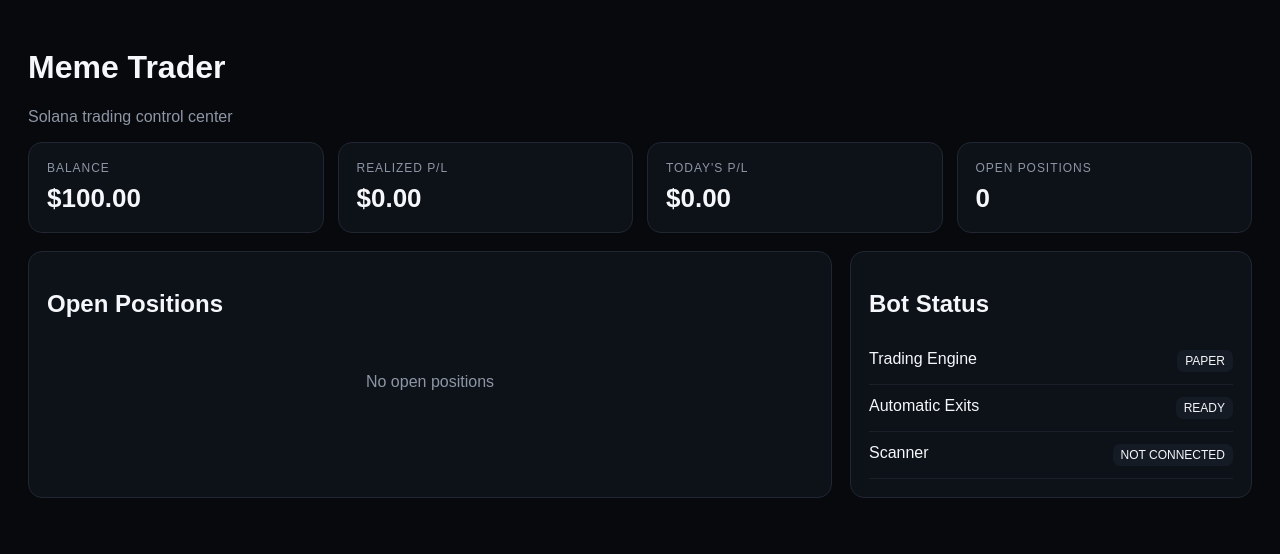
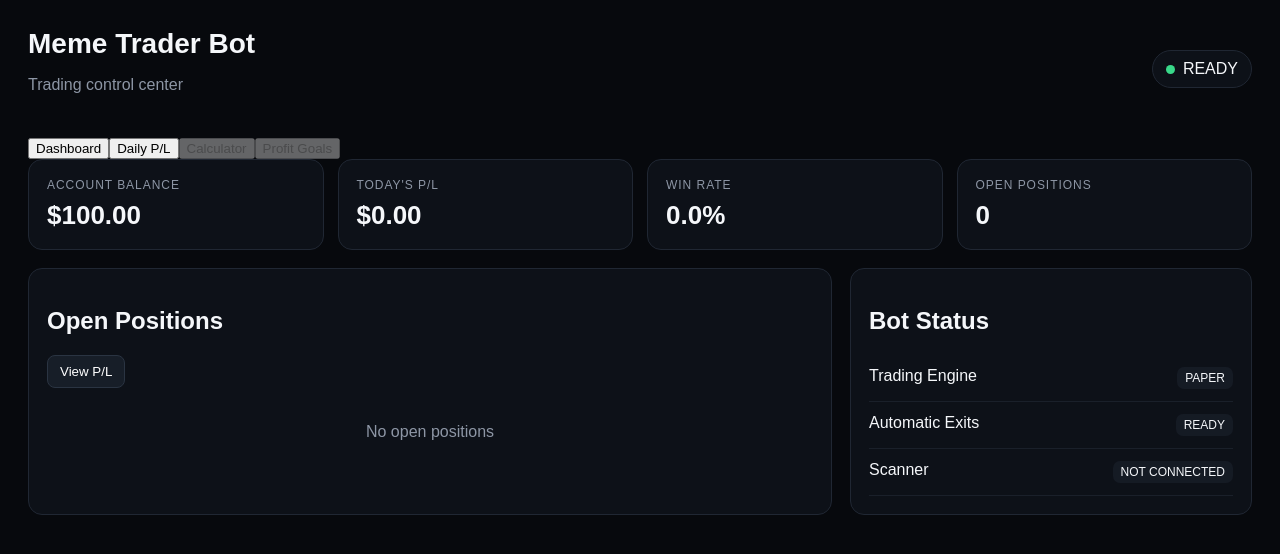
Before and after one commit to sfrfeytrd/meme-trader-bot-dashboard, a Next.js app: page / in a window 1280 px wide. Shown: the top 554 px of the page. Built offline with nearby package versions, Linux system fonts and the light colour scheme.

Commit message:
Add daily and monthly P/L views

```diff
--- a/app/page.tsx
+++ b/app/page.tsx
@@ -1 +1,124 @@
-export default function Home(){return <main className="wrap"><h1>Meme Trader</h1><p className="muted">Solana trading control center</p><div className="grid"><div className="card"><div className="label">Balance</div><div className="value">$100.00</div></div><div className="card"><div className="label">Realized P/L</div><div className="value">$0.00</div></div><div className="card"><div className="label">Today's P/L</div><div className="value">$0.00</div></div><div className="card"><div className="label">Open Positions</div><div className="value">0</div></div></div><div className="layout"><section className="card"><h2>Open Positions</h2><div className="empty">No open positions</div></section><section className="card"><h2>Bot Status</h2><div className="row"><span>Trading Engine</span><span className="pill">PAPER</span></div><div className="row"><span>Automatic Exits</span><span className="pill">READY</span></div><div className="row"><span>Scanner</span><span className="pill">NOT CONNECTED</span></div></section></div></main>}
+'use client';
+
+import { useMemo, useState } from 'react';
+
+type Tab = 'dashboard' | 'daily';
+
+function money(value: number) {
+  return `${value < 0 ? '-' : ''}$${Math.abs(value).toFixed(2)}`;
+}
+
+export default function Home() {
+  const [tab, setTab] = useState<Tab>('dashboard');
+  const now = new Date();
+
+  // These are intentionally zero until the dashboard is connected to the trading engine.
+  // The table structure is ready for real daily/monthly trade P/L data.
+  const daily = useMemo(() => {
+    const daysInMonth = new Date(now.getFullYear(), now.getMonth() + 1, 0).getDate();
+    return Array.from({ length: daysInMonth }, (_, i) => ({ day: i + 1, pnl: 0 }));
+  }, [now]);
+
+  const monthly = useMemo(() => {
+    return Array.from({ length: 12 }, (_, i) => ({
+      month: new Date(now.getFullYear(), i, 1).toLocaleString('en-US', { month: 'long' }),
+      pnl: 0,
+    }));
+  }, [now]);
+
+  const monthName = now.toLocaleString('en-US', { month: 'long' });
+
+  return (
+    <main className="wrap">
+      <header className="top">
+        <div className="brand">
+          <h1>Meme Trader Bot</h1>
+          <p className="muted">Trading control center</p>
+        </div>
+        <div className="status"><span className="dot" />READY</div>
+      </header>
+
+      <nav className="tabs" aria-label="Dashboard navigation">
+        <button className={tab === 'dashboard' ? 'tab active' : 'tab'} onClick={() => setTab('dashboard')}>Dashboard</button>
+        <button className={tab === 'daily' ? 'tab active' : 'tab'} onClick={() => setTab('daily')}>Daily P/L</button>
+        <button className="tab" disabled>Calculator</button>
+        <button className="tab" disabled>Profit Goals</button>
+      </nav>
+
+      {tab === 'dashboard' ? (
+        <>
+          <div className="grid">
+            <div className="card"><div className="label">Account Balance</div><div className="value">$100.00</div></div>
+            <div className="card"><div className="label">Today's P/L</div><div className="value">$0.00</div></div>
+            <div className="card"><div className="label">Win Rate</div><div className="value">0.0%</div></div>
+            <div className="card"><div className="label">Open Positions</div><div className="value">0</div></div>
+          </div>
+
+          <div className="layout">
+            <section className="card">
+              <div className="sectionHead"><h2>Open Positions</h2><button className="btn" onClick={() => setTab('daily')}>View P/L</button></div>
+              <div className="empty">No open positions</div>
+            </section>
+            <section className="card">
+              <h2>Bot Status</h2>
+              <div className="row"><span>Trading Engine</span><span className="pill">PAPER</span></div>
+              <div className="row"><span>Automatic Exits</span><span className="pill">READY</span></div>
+              <div className="row"><span>Scanner</span><span className="pill">NOT CONNECTED</span></div>
+            </section>
+          </div>
+        </>
+      ) : (
+        <section className="pnlPage">
+          <div className="pageTitle">
+            <div><h2>Profit & Loss</h2><p className="muted">Daily results and monthly totals for {now.getFullYear()}</p></div>
+            <div className="pnlSummary"><span className="label">Year P/L</span><strong>$0.00</strong></div>
+          </div>
+
+          <div className="pnlGrid">
+            <div className="card">
+              <div className="sectionHead"><h2>{monthName} — Daily P/L</h2><span className="pill">{daily.length} days</span></div>
+              <div className="tableWrap">
+                <table>
+                  <thead><tr><th>Day</th><th>Date</th><th>P/L</th><th>Status</th></tr></thead>
+                  <tbody>
+                    {daily.map(({ day, pnl }) => {
+                      const date = new Date(now.getFullYear(), now.getMonth(), day);
+                      const isFuture = date > now;
+                      return <tr key={day} className={isFuture ? 'future' : ''}>
+                        <td>{day}</td>
+                        <td>{date.toLocaleDateString('en-US', { month: 'short', day: 'numeric' })}</td>
+                        <td className={pnl < 0 ? 'loss' : pnl > 0 ? 'profit' : ''}>{isFuture ? '—' : money(pnl)}</td>
+                        <td>{isFuture ? 'Upcoming' : pnl === 0 ? 'No P/L' : 'Closed'}</td>
+                      </tr>;
+                    })}
+                  </tbody>
+                </table>
+              </div>
+            </div>
+
+            <div className="card">
+              <div className="sectionHead"><h2>Monthly P/L</h2><span className="pill">{now.getFullYear()}</span></div>
+              <div className="tableWrap">
+                <table>
+                  <thead><tr><th>Month</th><th>P/L</th><th>Status</th></tr></thead>
+                  <tbody>
+                    {monthly.map(({ month, pnl }, i) => {
+                      const future = i > now.getMonth();
+                      return <tr key={month} className={future ? 'future' : ''}>
+                        <td>{month}</td>
+                        <td className={pnl < 0 ? 'loss' : pnl > 0 ? 'profit' : ''}>{future ? '—' : money(pnl)}</td>
+                        <td>{future ? 'Upcoming' : pnl === 0 ? 'No P/L' : 'Closed'}</td>
+                      </tr>;
+                    })}
+                  </tbody>
+                </table>
+              </div>
+            </div>
+          </div>
+
+          <div className="card note"><strong>Data connection:</strong> Daily and monthly values are currently placeholders at $0.00. Once the dashboard is connected to the trading engine's trade history, these rows will be calculated from actual closed trades by local calendar day and month.</div>
+        </section>
+      )}
+    </main>
+  );
+}
```
